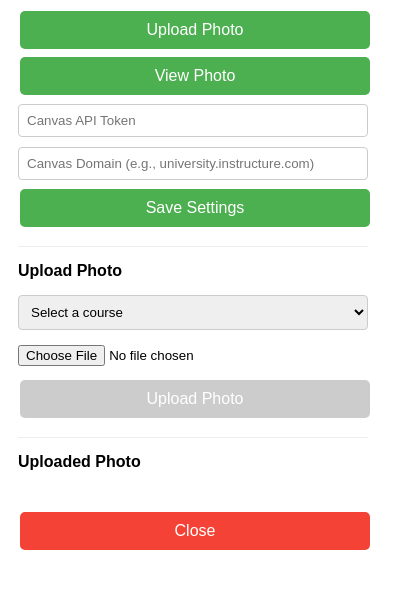
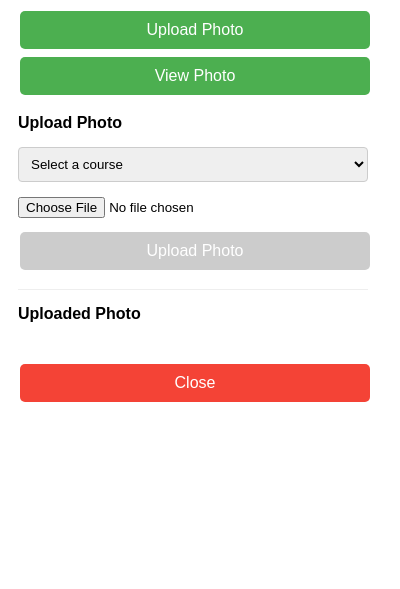
Before and after one commit to FernandoTanase/Canvas-API, a browser extension: page popup/popup.html in a window 400 px wide. Shown: the part 57-646 px from the top of the page. Drawn offline with Linux system fonts and the light colour scheme.

Commit message:
remove redundant button?

```diff
--- a/popup/popup.html
+++ b/popup/popup.html
@@ -17,13 +17,13 @@
         </div>
 
         <!-- Upload Tab -->
-        <div id="upload-tab" class="tab-content active">
+       <!--<div id="upload-tab" class="tab-content active">
             <div id="auth-section">
                 <input type="text" id="api-token" placeholder="Canvas API Token">
                 <input type="text" id="canvas-domain" placeholder="Canvas Domain (e.g., university.instructure.com)">
                 <button id="save-settings">Save Settings</button>
             </div>
-
+        -->
             <div id="upload-section">
                 <h2>Upload Photo</h2>
                 <select id="course-select">
```
